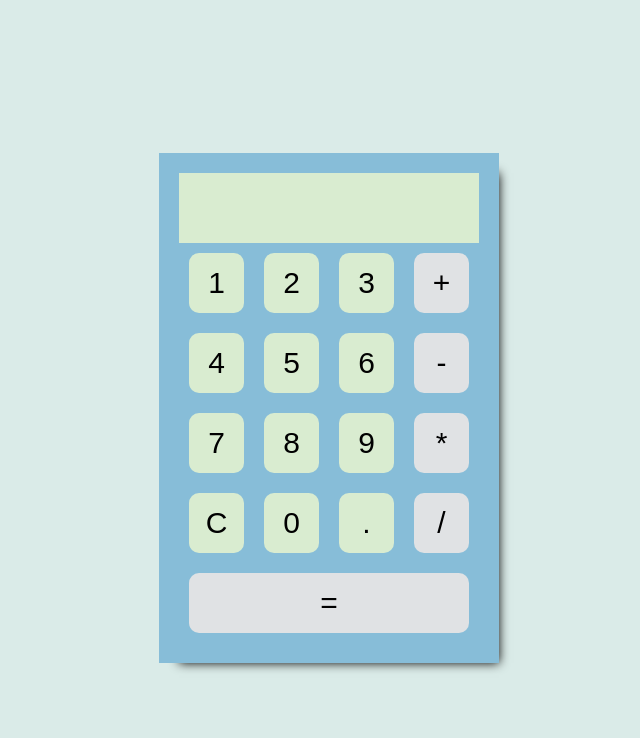
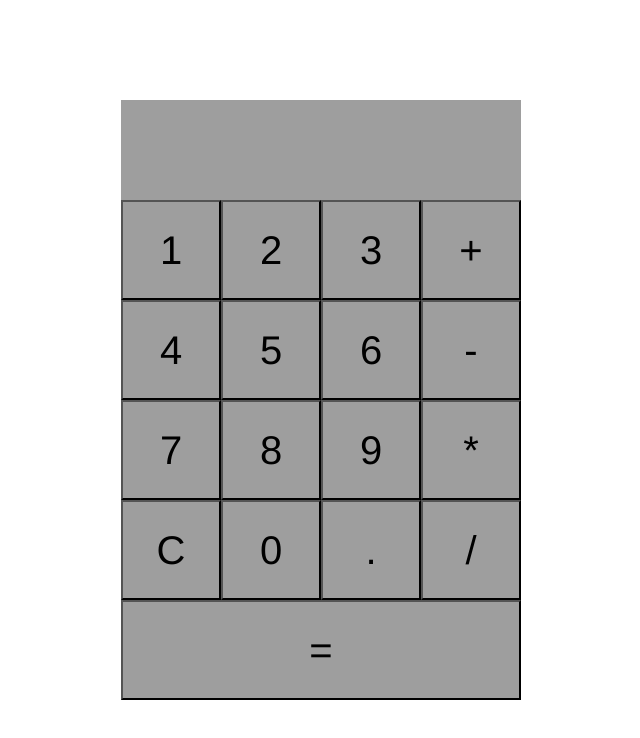
Before and after one commit to charlottefrance/calculator1, a plain HTML site: page calculator1/index.html in a window 1280 px wide. Shown: the whole page, without its empty margins (319-959 px from the left). Drawn offline with Linux system fonts and the light colour scheme.

Commit message:
Add files via upload

```diff
--- a/calculator1/calculator.js
+++ b/calculator1/calculator.js
@@ -1,37 +1,3 @@
-const numberButtons = document.querySelectorAll(".number")
-const operationButtons = document.querySelectorAll(".operator")
-const equalsButton = document.getElementById("#equals")
-const clearButton = document.getElementById("#clear")
-const previousElement = document.querySelector('[data-previous]')
-const currentElement = document.querySelector('[data-current]')
-
-const calculator = new Calculator(previousElement,currentElement);
-
-
-numberButtons.forEach(button => {
-    button.addEventListener('click', () => {
-        calculator.appendNumber(button.innerText)
-        calculator.updateDisplay()
-    })
-})
-
-operationButtons.forEach(button => {
-    button.addEventListener('click', () => {
-        calculator.chooseOperation(button.innerText)
-        calculator.updateDisplay()
-    })
-})
-
-equalsButton.addEventListener('click', button => {
-    calculator.compute()
-    calculator.updateDisplay()
-  })
-
-clearButton.addEventListener('click', button => {
-    calculator.clear()
-    calculator.updateDisplay()
-})
-
 class Calculator {
     constructor(previousElement, currentElement) {
         this.previousElement = previousElement
@@ -82,7 +48,7 @@ class Calculator {
         default:
             return
         }
-        this.curr = computation
+        this.current = computation
         this.operation = undefined
         this.previous = ''
     }
@@ -113,3 +79,37 @@ class Calculator {
         }
     }
     }
+
+    const numberButtons = document.querySelectorAll('.data-number')
+    const operationButtons = document.querySelectorAll('.operator')
+    const equalsButton = document.querySelector('.data-equal')
+    const clearButton = document.querySelector('.clear')
+    const previousElement = document.querySelector('.data-previous')
+    const currentElement = document.querySelector('.data-current')
+
+    const calculator = new Calculator(previousElement,currentElement);
+
+
+    numberButtons.forEach(button => {
+        button.addEventListener('click', () => {
+            calculator.appendNumber(button.innerText)
+            calculator.updateDisplay()
+        })
+    })
+
+    operationButtons.forEach(button => {
+        button.addEventListener('click', () => {
+            calculator.chooseOperation(button.innerText)
+            calculator.updateDisplay()
+        })
+    })
+
+    equalsButton.addEventListener('click', button => {
+        calculator.compute()
+        calculator.updateDisplay()
+      })
+
+    clearButton.addEventListener('click', button => {
+        calculator.clear()
+        calculator.updateDisplay()
+    })
--- a/calculator1/index.html
+++ b/calculator1/index.html
@@ -6,48 +6,38 @@
     <meta name="viewport" content="width=device-width, initial-scale=1.0">
     <title>Calculator</title>
     <link rel="stylesheet" href="styles.css">
-    <script src="calculator.js"></script>
+    <script src="calculator.js" defer></script>
 </head>
 <body>
     <div class="calculator">
 
         <div class="output">
-            <div data-previous class="previous"></div>
-            <div data-current class="current"></div>
+            <div class=data-previous></div>
+            <div class=data-current></div>
+        </div>
 
-        <div class="buttons">
-            <div class="row">
-               <button class="number">1</button>
-               <button class="number">2</button>
-               <button class="number">3</button>
-               <button class="operator" value="+">+</button>
-            </div>
 
-            <div class="row">
-                <button class="number">4</button>
-                <button class="number">5</button>
-                <button class="number">6</button>
-                <button class="operator" value="-">-</button>
-            </div>
+        <button class="data-number">1</button>
+        <button class="data-number">2</button>
+        <button class="data-number">3</button>
+        <button class="operator">+</button>
 
-            <div class="row">
-                <button class="number">7</button>
-                <button class="number">8</button>
-                <button class="number">9</button>
-                <button class="operator" value="*">*</button>
-            </div>
+        <button class="data-number">4</button>
+        <button class="data-number">5</button>
+        <button class="data-number">6</button>
+        <button class="operator">-</button>
 
-            <div class="row">
-                <button id="clear">C</button>
-                <button class="number">0</button>
-                <button class="number">.</button>
-                <button class="operator">/</button>
-            </div>
+        <button class="data-number">7</button>
+        <button class="data-number">8</button>
+        <button class="data-number">9</button>
+        <button class="operator">*</button>
 
-            <div class="row">
-                <button id="equals" class="operator">=</button>
-            </div>
-        </div>
+        <button class="clear">C</button>
+        <button class="data-number">0</button>
+        <button class="data-number">.</button>
+        <button class="operator">/</button>
+        <button class = data-equal id="equals">=</button>
+
     </div>
 </body>
 </html>
--- a/calculator1/styles.scss
+++ b/calculator1/styles.scss
@@ -1,68 +1,48 @@
 * {
     padding: 0;
-    margin: 5;
+    margin: 0;
+    font-family: 'Franklin Gothic Medium', 'Arial Narrow', Arial, sans-serif;
 }
 
-
-body {
-      width: 100vw;
-      height: 100vh;
-      display: flex;
+.calculator {
+    display: grid;
     justify-content: center;
-      align-items: center;
-      background-color: #daebe8;
-      font-family: sans-serif;
-
-    .calculator {
-        width: 300px;
-        height: 470px;
-        padding: 20px;
-        background-color: #87bdd8;
-        box-shadow: 10px 10px 10px -10px;
-
+    align-content: center;
+    min-height: 100vh;
+    grid-template-columns: repeat(4, 100px);
+    grid-template-rows: repeat(5, 100px);
 
     .output {
-            height: 70px;
-            font-size: 30px;
-            width: 100%;
-            background-color: #d9ecd0;
-            border: none;
-            text-align: right;
-            word-wrap: break-word;
-            word-break: break-all;
+        grid-column: 1 / -1;
+        display: flex;
+        align-items: flex-end;
+        background-color: #9e9e9e;
+        font-size: 40px;
+        padding: 10px;
+        flex-direction: column;
+
+        .previous {
+            color:antiquewhite
         }
 
-        .row {
-            display: flex;
-            justify-content: space-between;
+        .current {
+            color: wheat;
         }
-
-        .buttons {
-            padding-top: 70px;
     }
 
     button {
-            height: 60px;
-            width: 65px;
-            background-color: #d9ecd0;
-            border: none;
-            border-radius: 10px;
-            font-style: bold;
-            font-size: 30px;
-            margin: 10px;
+        height: 100px;
+        width: auto;
+        font-size: 40px;
+        background-color: #9e9e9e;
     }
 
     button:hover {
         cursor: pointer;
-              background-color: #fafafa;
-        }
-
-        .operator {
-            background-color: #e0e2e4;
+        background-color: #a9a9a9;
     }
 
     #equals {
-            width:500px;
+        grid-column: span 4;
     }
 }
-}
```
Also changed, not shown: calculator1/styles.css. Lines whose indentation alone changed are shown as unchanged.
